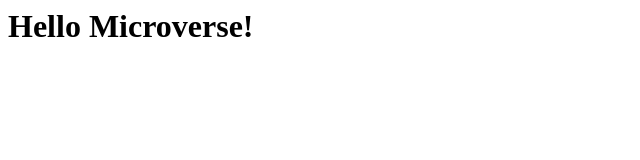
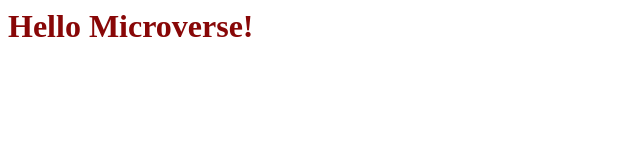
Before and after one commit to banlon-jones/hello-world, a plain HTML site: page index.html in a window 1280 px wide. Shown: the whole page, without its empty margins (0-640 px from the left). Drawn offline with Linux system fonts and the light colour scheme.

Commit message:
favorite color added to header h1

```diff
--- a/index.html
+++ b/index.html
@@ -1,5 +1,14 @@
-<header>
-    <h1>
-        Hello Microverse!
-    </h1>
-</header>
+<html>
+    <head>
+        <link rel="stylesheet" href="./styles.css"/>
+    </head>
+    <body>
+        <main>
+            <header>
+                <h1 class="title">
+                    Hello Microverse!
+                </h1>
+            </header>
+        </main>
+    </body>
+</html>
--- a/styles.css
+++ b/styles.css
@@ -0,0 +1,3 @@
+.title {
+    color: rgb(136, 7, 7);
+}
```
